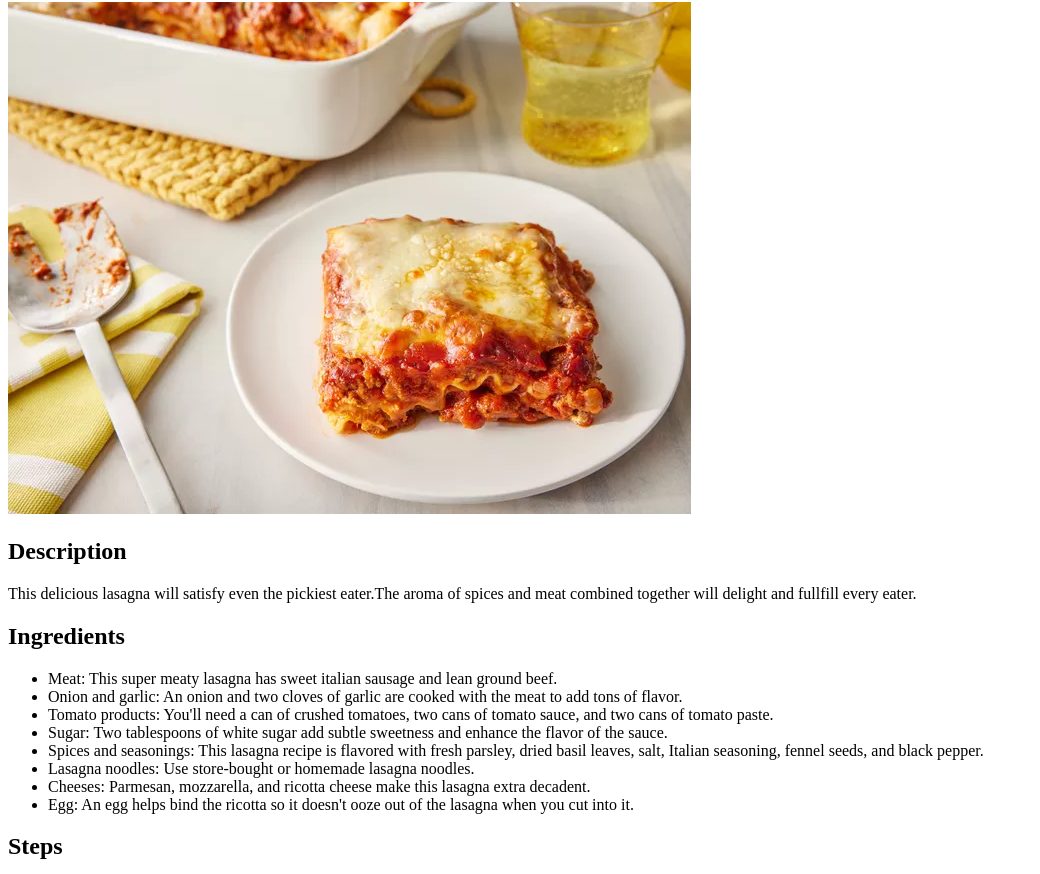
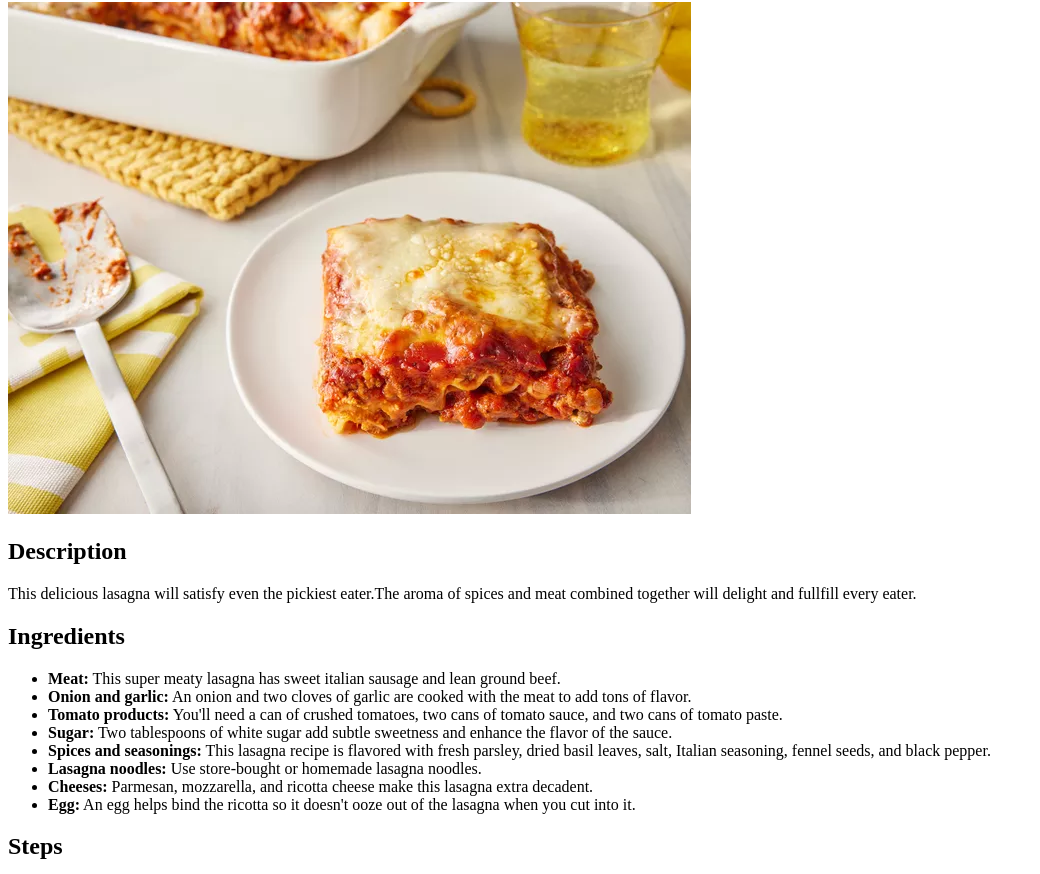
Before and after one commit to LauraLegro/odin-recipes, a plain HTML site: page recipes/lasagna.html in a window 1280 px wide. Shown: the part 78-952 px from the top of the page, without its empty margins (0-1040 px from the left). Drawn offline with Linux system fonts and the light colour scheme.

Commit message:
Updated lists with strong tags

```diff
--- a/recipes/lasagna.html
+++ b/recipes/lasagna.html
@@ -16,34 +16,37 @@
     <h2>Ingredients</h2>
     <ul>
       <li>
-        Meat: This super meaty lasagna has sweet italian sausage and lean ground
-        beef.
+        <strong> Meat:</strong> This super meaty lasagna has sweet italian
+        sausage and lean ground beef.
       </li>
       <li>
-        Onion and garlic: An onion and two cloves of garlic are cooked with the
-        meat to add tons of flavor.
+        <strong>Onion and garlic:</strong> An onion and two cloves of garlic are
+        cooked with the meat to add tons of flavor.
       </li>
       <li>
-        Tomato products: You'll need a can of crushed tomatoes, two cans of
-        tomato sauce, and two cans of tomato paste.
+        <strong> Tomato products:</strong> You'll need a can of crushed
+        tomatoes, two cans of tomato sauce, and two cans of tomato paste.
       </li>
       <li>
-        Sugar: Two tablespoons of white sugar add subtle sweetness and enhance
-        the flavor of the sauce.
+        <strong> Sugar:</strong> Two tablespoons of white sugar add subtle
+        sweetness and enhance the flavor of the sauce.
       </li>
       <li>
-        Spices and seasonings: This lasagna recipe is flavored with fresh
-        parsley, dried basil leaves, salt, Italian seasoning, fennel seeds, and
-        black pepper.
-      </li>
-      <li>Lasagna noodles: Use store-bought or homemade lasagna noodles.</li>
-      <li>
-        Cheeses: Parmesan, mozzarella, and ricotta cheese make this lasagna
-        extra decadent.
+        <strong> Spices and seasonings:</strong> This lasagna recipe is flavored
+        with fresh parsley, dried basil leaves, salt, Italian seasoning, fennel
+        seeds, and black pepper.
       </li>
       <li>
-        Egg: An egg helps bind the ricotta so it doesn't ooze out of the lasagna
-        when you cut into it.
+        <strong> Lasagna noodles:</strong> Use store-bought or homemade lasagna
+        noodles.
+      </li>
+      <li>
+        <strong>Cheeses:</strong> Parmesan, mozzarella, and ricotta cheese make
+        this lasagna extra decadent.
+      </li>
+      <li>
+        <strong> Egg:</strong> An egg helps bind the ricotta so it doesn't ooze
+        out of the lasagna when you cut into it.
       </li>
     </ul>
     <h2>Steps</h2>
```
